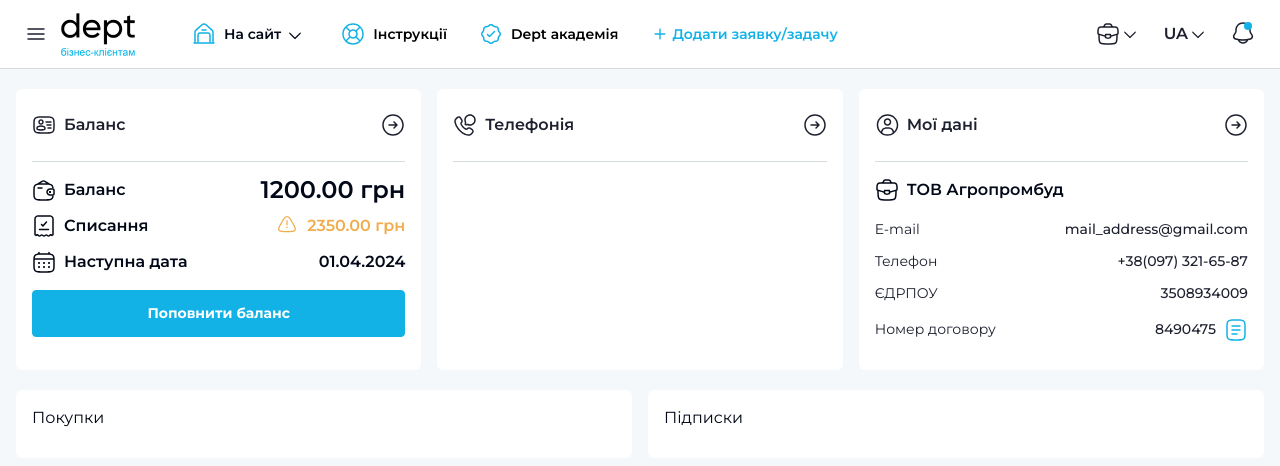
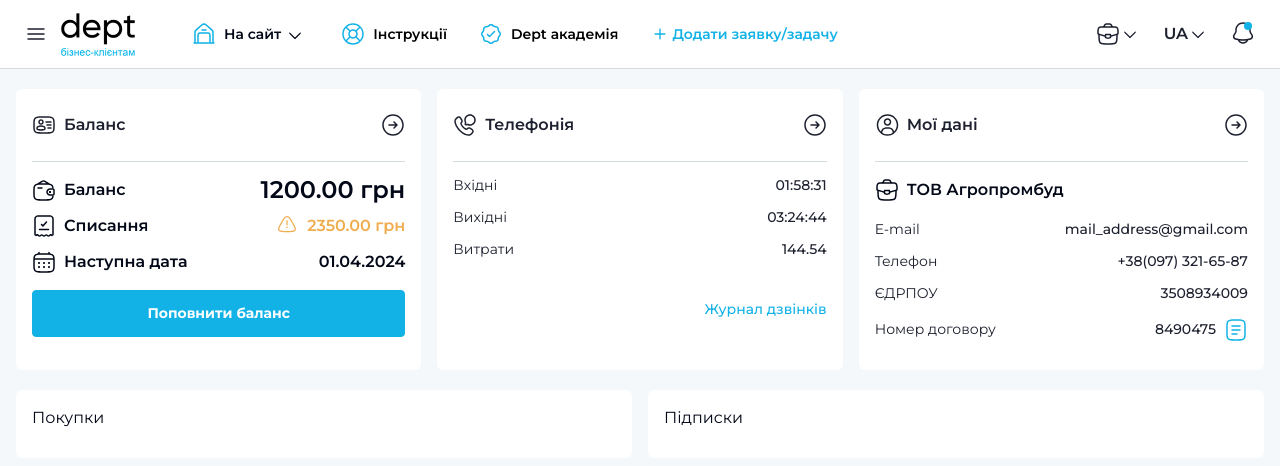
Before and after one commit to demchukv/dept, a Next.js app: page / in a window 1280 px wide. Shown: the top 466 px of the page. Built offline with nearby package versions, Linux system fonts and the light colour scheme.

Commit message:
add call widget

```diff
--- a/app/components/dashboard/call.tsx
+++ b/app/components/dashboard/call.tsx
@@ -2,9 +2,12 @@
 import { Card, CardHeader, CardSeparator } from '@/app/components/card/card';
 import { Icon } from '@/components/utils/icon';
 import Link from 'next/link';
-import { Separator } from '@/components/ui/separator';
+import { callType } from '@/types/account';
 
-export const Call = () => {
+interface callInfoType {
+  callInfo: callType;
+}
+export const Call = ({ callInfo }: callInfoType) => {
   return (
     <Card>
       <CardHeader>
@@ -17,6 +20,42 @@
         </Link>
       </CardHeader>
       <CardSeparator />
+      <div className="flex flex-col gap-3 md:gap-4">
+        <div className="flex justify-between lg:justify-start gap-2 items-center">
+          <span className="font-normal text-sm leading-[1.14] text-main-dark">
+            Вхідні
+          </span>
+          <span className="font-medium text-sm leading-[1.14] text-main-dark">
+            {callInfo.incoming}
+          </span>
+        </div>
+
+        <div className="flex justify-between lg:justify-start gap-2 items-center">
+          <span className="font-normal text-sm leading-[1.14] text-main-dark">
+            Вихідні
+          </span>
+          <span className="font-medium text-sm leading-[1.14] text-main-dark">
+            {callInfo.outgoing}
+          </span>
+        </div>
+
+        <div className="flex justify-between lg:justify-start gap-2 items-center">
+          <span className="font-normal text-sm leading-[1.14] text-main-dark">
+            Витрати
+          </span>
+          <span className="font-medium text-sm leading-[1.14] text-main-dark">
+            {callInfo.total}
+          </span>
+        </div>
+
+        <div className="flex justify-end gap-2 items-center pt-7 lg:pt-5">
+          <span className="font-medium text-sm leading-[1.14] text-main-dark">
+            <Link href="#" className="text-main-color hover:text-main-dark">
+              Журнал дзвінків
+            </Link>
+          </span>
+        </div>
+      </div>
     </Card>
   );
 };
--- a/app/components/dashboard/dashboard.tsx
+++ b/app/components/dashboard/dashboard.tsx
@@ -17,7 +17,7 @@
     <div className="grid grid-cols-1 gap-4 sm:grid-cols-2 md:grid-cols-1 md:gap-5 lg:gap-8">
       <div className="grid grid-cols-1 gap-4 md:grid-cols-3 lg:gap-6">
         <Balance balance={data.balance} />
-        <Call />
+        <Call callInfo={data.callInfo} />
         <User userInfo={data.userInfo} />
       </div>
       <div className="grid grid-cols-1 gap-4 md:grid-cols-2 lg:gap-6">
--- a/data/dashboard.json
+++ b/data/dashboard.json
@@ -10,5 +10,12 @@
         "balance": 1200.00,
         "writeOff": 2350.00,
         "nextDate": "01.04.2024"
+    },
+    "callInfo":{
+        "startDate": "24.04.2024",
+        "endDate": "24.04.2024",
+        "incoming": "01:58:31",
+        "outgoing": "03:24:44",
+        "total": 144.54
     }
 }
```
Also changed, not shown: types/account.ts (+8 -0 lines).
